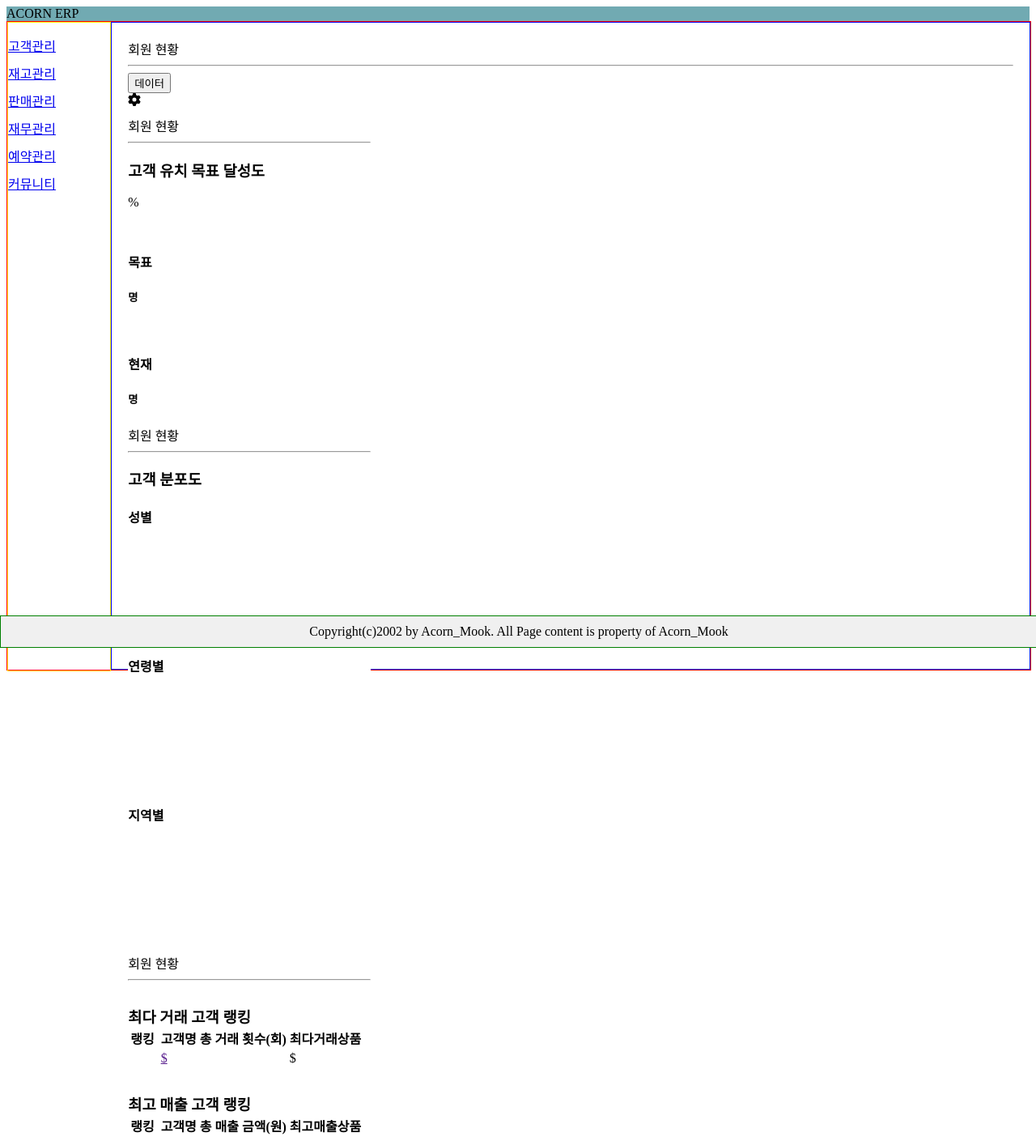
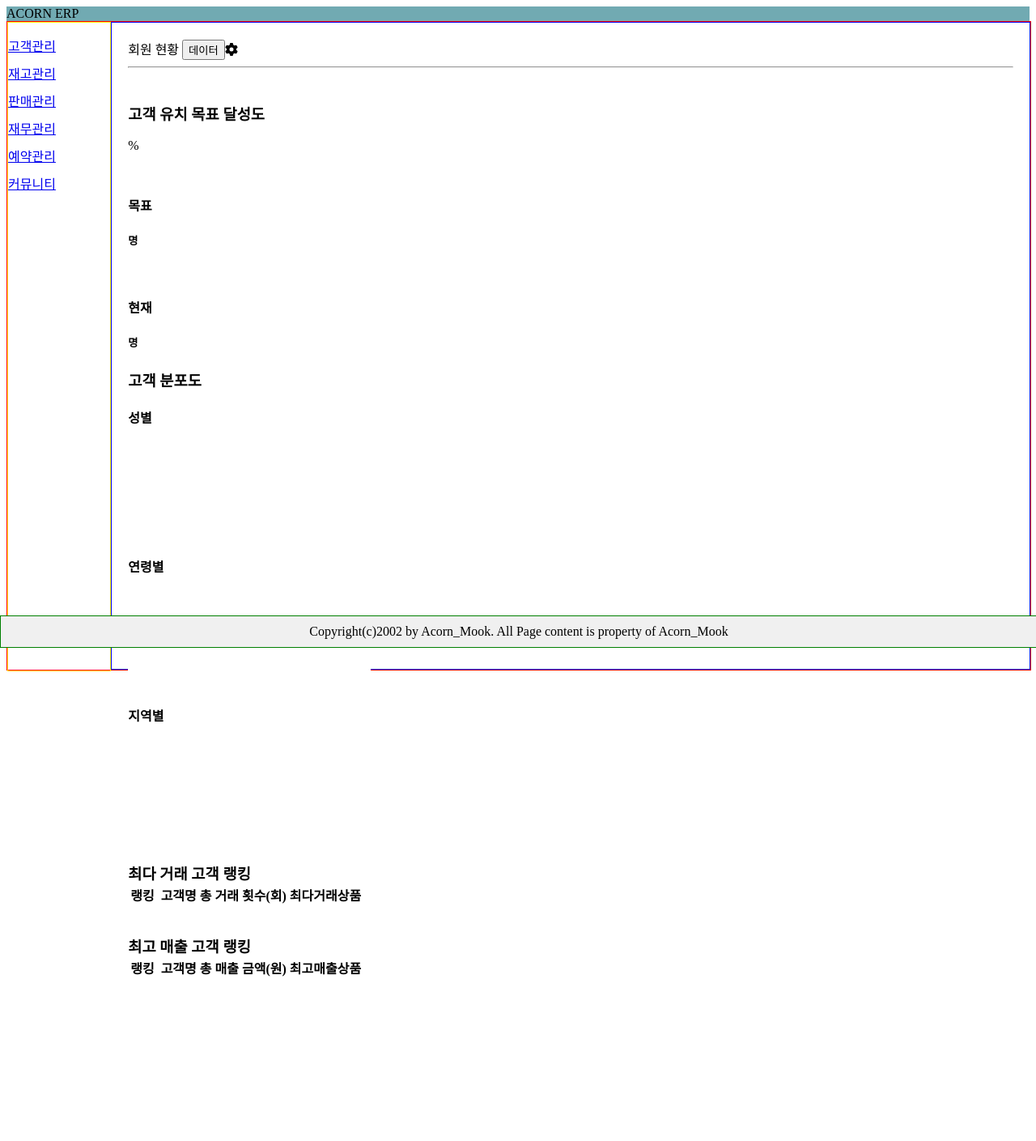
Before and after one commit to Hoya0718/acorn_erp, a React (Create React App) app: page /Customer_status in a window 1280 px wide. Shown: the whole page at 81% size. After the commit the page ends 1214 px from the top, so only its background shows below. Built offline with nearby package versions, Linux system fonts and the light colour scheme.

Commit message:
고객현황 컴포넌트 임포트

```diff
--- a/src/Components/Customer/Customer_status.js
+++ b/src/Components/Customer/Customer_status.js
@@ -1,15 +1,28 @@
 import * as React from 'react'
 import "../Main/Main.css"
 import CustomerMain from './status/CustomerMain.js'
+import { FontAwesomeIcon } from '@fortawesome/react-fontawesome';
+import { faGear } from '@fortawesome/free-solid-svg-icons';
 
 const Customer_status = ()=> {
     return (
-        <div>
-          <div className="Middle classification">
-            <span> 회원 현황 </span>
+        <div className="Customer_status">
+          <div className="title">
+            <span>
+              <span> 회원 현황 </span>
+            </span>
+            <span className="row">
+              <span className="col-5 centered-right-content " >
+                <input type="submit" className="btn btn-outline-primary centered-right-content" value="데이터"
+                  onClick={() => (window.location.href = '/')}/>
+              </span>
+              <span className="col-1 centered-content">
+                <FontAwesomeIcon icon={faGear} />
+              </span>
+            </span>
           </div>
           <hr />
-          <div>
+          <div className="content">
             <section>
               <CustomerMain/>
             </section>
--- a/src/Components/Customer/status/CustomerMain.js
+++ b/src/Components/Customer/status/CustomerMain.js
@@ -4,51 +4,31 @@ import Rank from './Rank.js'
 import CustomerTable from './CustomerTable.js'
 import Dist from "./Dist.js"
 import Goal from './Goal.js'
-import { FontAwesomeIcon } from '@fortawesome/react-fontawesome';
-import { faGear } from '@fortawesome/free-solid-svg-icons';
 
 const CustomerMain = () => {
   return (
-    <div>
-          <div className="right">
-            <div className="right-up" style={{marginBottom: "-15px"}}>
-              {/*상단 내용*/}
-              <div className="row">
-                <div className="col-5 centered-right-content " >
-                  <input type="submit" className="btn btn-outline-primary centered-right-content" value="데이터"
-                    onClick={() => (window.location.href = '/')}/>
-                </div>
-                <div className="col-1 centered-content">
-                  <FontAwesomeIcon icon={faGear} />
-                </div>
-              </div>
-            </div>
-            <div className="right-mid" style={{display: "flex", paddingTop: "15px"}}>
+    <div className='CustomerMain'>
+      <div className="content" style={{ display: "flex", paddingTop: "15px" }}>
         <section id="sec">
-                <div>
-                  <div>
-                    <div className="row">
+          <div className="row first">
             {/*고객수목표 달성도*/}
-                      <div className="col-xl-3 col-lg-12" style={{marginTop: "10px"}}>{/*칸이 작아지면 수직정렬*/}
-                        <Goal></Goal>
+            <div className="col-xl-3 col-lg-12 goal" style={{ marginTop: "10px" }}>{/*칸이 작아지면 수직정렬*/}
+              <Goal />
             </div>
             {/*고객분포도*/}
-                      <div className="col-xl-9 col-lg-12" style={{marginTop: "10px"}}>
-                        <Dist></Dist>
-                      </div>
+            <div className="col-xl-9 col-lg-12 dist" style={{ marginTop: "10px" }}>
+              <Dist />
             </div>
           </div>
           {/*상품별 선호도 내용*/}
-                  <div className="row" id="section1" style={{marginTop: "20px"}}>
+          <div className="row second" id="section1" style={{ marginTop: "20px" }}>
+
           </div>
-
           {/*고객구매실적*/}
-                  <div className="row" style={{marginTop: "20px"}}>
-                    <Rank></Rank>
-                  </div>
+          <div className="row third rank" style={{ marginTop: "20px" }}>
+            <Rank />
           </div>
         </section>
-            </div>
       </div>
     </div>
   );
--- a/src/Components/Customer/status/Dist.js
+++ b/src/Components/Customer/status/Dist.js
@@ -3,22 +3,17 @@ import "../../Main/Main.css"
 
 const Dist = () => {
     return (
-        <div>
-            <div className="c_dist">
-                <span> 회원 현황 </span>
-            </div>
-            <hr />
-            <div>
+        <div className="c_dist">
                 <section>
                     {/*<!-- 고객분포도 -->*/}
-                    <div className="row">
+                    <div className="row title">
                         <div className="col-10">
                             <h3>고객 분포도</h3>
                         </div>
                     </div>
-                    <div className="row">
+                    <div className="row content">
                         {/* <!-- 성별 고객분포도 --> */}
-                        <div className="col-lg-4 col-md-6  col-sm-12" >
+                        <div className="col-lg-4 col-md-6  col-sm-12 chart1" >
                             <div className="app-card app-card-stat shadow-sm h-100" style={{backgroundColor : 'white'}}>
                                 <div className="app-card-header p-3 border-0">
                                     <h4 className="app-card-title" style={{marginBottom: '-15px'}}>성별</h4>
@@ -29,7 +24,7 @@ const Dist = () => {
                             </div>
                         </div>
                         {/* <!-- 연령별 고객분포도 --> */}
-                        <div className="col-lg-4 col-md-6 d-none d-md-block" >
+                        <div className="col-lg-4 col-md-6 d-none d-md-block chart2" >
                             <div className="app-card app-card-stat shadow-sm h-100" style={{backgroundColor : 'white'}}>
                                 <div className="app-card-header p-3 border-0">
                                     <h4 className="app-card-title" style={{marginBottom: '-15px'}}>연령별</h4>
@@ -40,7 +35,7 @@ const Dist = () => {
                             </div>
                         </div>
                         {/* <!-- 지역별 고객분포도 --> */}
-                        <div className="col-lg-4 d-none d-lg-block" >
+                        <div className="col-lg-4 d-none d-lg-block chart3" >
                             <div className="app-card app-card-stat shadow-sm h-100" style={{backgroundColor : 'white'}}>
                                 <div className="app-card-header p-3 border-0">
                                     <h4 className="app-card-title" style={{marginBottom: '-15px'}}>지역별</h4>
@@ -52,7 +47,6 @@ const Dist = () => {
                         </div>
                     </div>
                 </section>
-            </div>
         </div>
     );
 }
--- a/src/Components/Customer/status/Goal.js
+++ b/src/Components/Customer/status/Goal.js
@@ -3,26 +3,19 @@ import "../../Main/Main.css"
 
 const Goal = () => {
     return (
-        <div>
         <div className="c_goal">
-                <span> 회원 현황 </span>
+            <section>
+                <div className='title'>
+                    <h3>고객 유치 목표 달성도</h3>
                 </div>
-            <hr />
-            <div>
-                <section>
-                    {/* <!-- 고객수목표 달성도 --> */}
-                    <div>{/* <!-- 반응형크기조절 --> */}
-
-                        <h3>고객 유치 목표 달성도</h3>
-                        <div className="app-card app-card-stat shadow-sm h-100" style={{backgroundColor : 'white'}}>
+                <div className="app-card app-card-stat shadow-sm h-100 content" style={{ backgroundColor: 'white' }}>
                     <div className="app-card-body p-3 p-lg-4">
                         {/* <!-- 앱바디 안쪽 여백 등 글자 정렬 --> */}
                         {/* 현재 "{myname}"의 등록 고객은 {FormatNumber({ value: goal })}명 입니다.<br/><br/> */}
-                                {/* <!-- 달성도 바 -->
-                <!-- 무지개 색으로 바꿀수 있나? --> */}
-                                <div className="progress" style={{height: '30px'}}>
-                                    <div className="progress-bar bg-success" role="progressbar" style={{width: "100%"}}
-                                        aria-valuenow="25" aria-valuemin="0" aria-valuemax="100">{}%
+                        {/* <!-- 달성도 바 -->*/}
+                        <div className="progress" style={{ height: '30px' }}>
+                            <div className="progress-bar bg-success" role="progressbar" style={{ width: "100%" }}
+                                aria-valuenow="25" aria-valuemin="0" aria-valuemax="100">{ }%
                             </div>
                         </div><br />
                         <div className="row">
@@ -38,10 +31,10 @@ const Goal = () => {
                                 <h4>현재</h4>
                             </div>
                             <div className="col centered-right-content">
-                                        <h5> {}명</h5>
+                                <h5> { }명</h5>
                             </div>
                         </div>
-                                <div>
+                        <div  className="row">
                             {/* <c:choose>
                                 <c:when test="${customerData.c_achieve >= 50}">
                                     이제 목표까지 ${100 - 0}% 남았습니다!
@@ -53,9 +46,7 @@ const Goal = () => {
                         </div>
                     </div>
                 </div>
-                    </div>
             </section>
-            </div>
         </div>
     );
 }
--- a/src/Components/Customer/status/Rank.js
+++ b/src/Components/Customer/status/Rank.js
@@ -3,23 +3,18 @@ import "../../Main/Main.css"
 
 const Rank = () => {
     return (
-        <div>
         <div className="c_rank">
-                <span> 회원 현황 </span>
-            </div>
-            <hr />
-            <div>
             <section>
                 {/* <!-- 고객구매실적 --> */}
-                    <div className="row" style={{margin: "auto"}}>
+                <div className="row" style={{ margin: "auto" }}>
                     {/* <!-- 최다구매고객 -->			     */}
-                        <div className="col-md-6 col-lg-6" style={{marginTop: "10px"}}>
-                            <div className="app-card app-card-stats-table h-100 shadow-sm" style={{backgroundColor: 'white', marginTop: '30px'}}>
-                                <div className="app-card-header p-3" style={{marginBottom: "-20px"}}>
+                    <div className="col-md-6 col-lg-6" style={{ marginTop: "10px" }}>
+                        <div className="app-card app-card-stats-table h-100 shadow-sm" style={{ backgroundColor: 'white', marginTop: '30px' }}>
+                            <div className="app-card-header p-3 title" style={{ marginBottom: "-20px" }}>
                                 <h3 className="app-card-title">최다 거래 고객 랭킹</h3>
                             </div>
-                                <div className="app-card-body p-3 p-lg-4">
-                                    <table className="table table-hover" style={{wordBreak: "breakAll"}}>
+                            <div className="app-card-body p-3 p-lg-4 content">
+                                <table className="table table-hover" style={{ wordBreak: "breakAll" }}>
                                     <thead>
                                         <tr>
                                             <th className="table-centerd">랭킹</th>
@@ -32,11 +27,11 @@ const Rank = () => {
 
                                     <tbody>
                                         <tr>
-                                                    <td className="table-centerd">{}</td>
+                                            <td className="table-centerd">{ }</td>
                                             <td className="table-centerd"><i className="bi bi-caret-up"></i></td>
-                                                    <td className="table-centerd"><a href="">${}</a></td>
-                                                    <td className="table-right">{}</td>
-                                                    <td className="table-centerd">${}</td>
+                                            <td className="table-centerd"><a href="">{ }</a></td>
+                                            <td className="table-right">{ }</td>
+                                            <td className="table-centerd">{ }</td>
                                         </tr>
                                     </tbody>
 
@@ -46,13 +41,13 @@ const Rank = () => {
                     </div>
 
                     {/* <!-- 최고매출고객 -->     */}
-                        <div className="col-md-6 col-lg-6" style={{marginTop: "10px"}}>
-                            <div className="app-card app-card-stats-table h-100 shadow-sm" style={{backgroundColor: 'white', marginTop: '30px'}}>
-                                <div className="app-card-header p-3" style={{ marginBottom: "-20px"}}>
+                    <div className="col-md-6 col-lg-6" style={{ marginTop: "10px" }}>
+                        <div className="app-card app-card-stats-table h-100 shadow-sm" style={{ backgroundColor: 'white', marginTop: '30px' }}>
+                            <div className="app-card-header p-3 title" style={{ marginBottom: "-20px" }}>
                                 <h3 className="app-card-title">최고 매출 고객 랭킹</h3>
                             </div>
-                                <div className="app-card-body p-3 p-lg-4">
-                                    <table className="table table-hover" style={{wordBreak: "breakAll"}}>
+                            <div className="app-card-body p-3 p-lg-4  content">
+                                <table className="table table-hover" style={{ wordBreak: "breakAll" }}>
                                     <thead >
                                         <tr >
                                             <th className="table-centerd">랭킹</th>
@@ -65,11 +60,11 @@ const Rank = () => {
 
                                     <tbody>
                                         <tr>
-                                                    <td className="table-centerd">{}</td>
+                                            <td className="table-centerd">{ }</td>
                                             <td className="table-centerd"><i className="bi bi-caret-down"></i></td>
-                                                    <td className="table-centerd"><a href="">{}</a></td>
-                                                    <td className="table-right">{}</td>
-                                                    <td className="table-centerd">{}</td>
+                                            <td className="table-centerd"><a href="">{ }</a></td>
+                                            <td className="table-right">{ }</td>
+                                            <td className="table-centerd">{ }</td>
                                         </tr>
                                     </tbody>
 
@@ -78,9 +73,7 @@ const Rank = () => {
                         </div>
                     </div>
                 </div>
-
             </section>
-            </div>
         </div>
     );
 }
```
Lines whose indentation alone changed are shown as unchanged.
